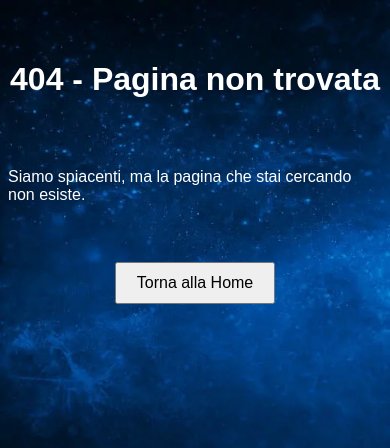
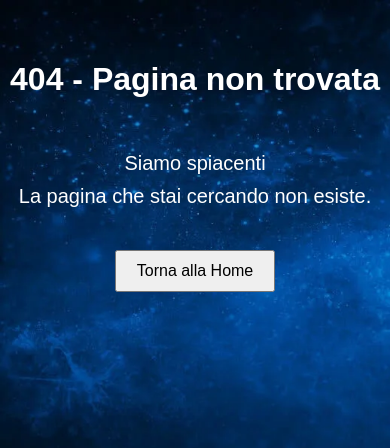
Before and after one commit to EmaTroll3r/Affiuccio, a Flask app: template server/templates/SosOnline/404.html in a window 390 px wide. Shown: the top 448 px of the page. Run offline with Flask 3, Linux system fonts and the light colour scheme; the template is opened without the code that fills it, so the values that code supplies are empty; some libraries are stand-ins or nearby versions.

Commit message:
404.html responsive

```diff
--- a/server/templates/SosOnline/404.html
+++ b/server/templates/SosOnline/404.html
@@ -12,7 +12,10 @@
     <p></p>
     <h1 class="write">404 - Pagina non trovata</h1>
     <p></p>
-    <p class="write">Siamo spiacenti, ma la pagina che stai cercando non esiste.</p>
+    <div style="text-align: center; font-size: 20px;" class="write">
+        <span style="display: block; margin-bottom: 10px;">Siamo spiacenti</span>
+        <span>La pagina che stai cercando non esiste.</span>
+    </div>
     <p></p>
     <button id="home-button" onclick="location.href='/SosOnline'">Torna alla Home</button>
 
```
